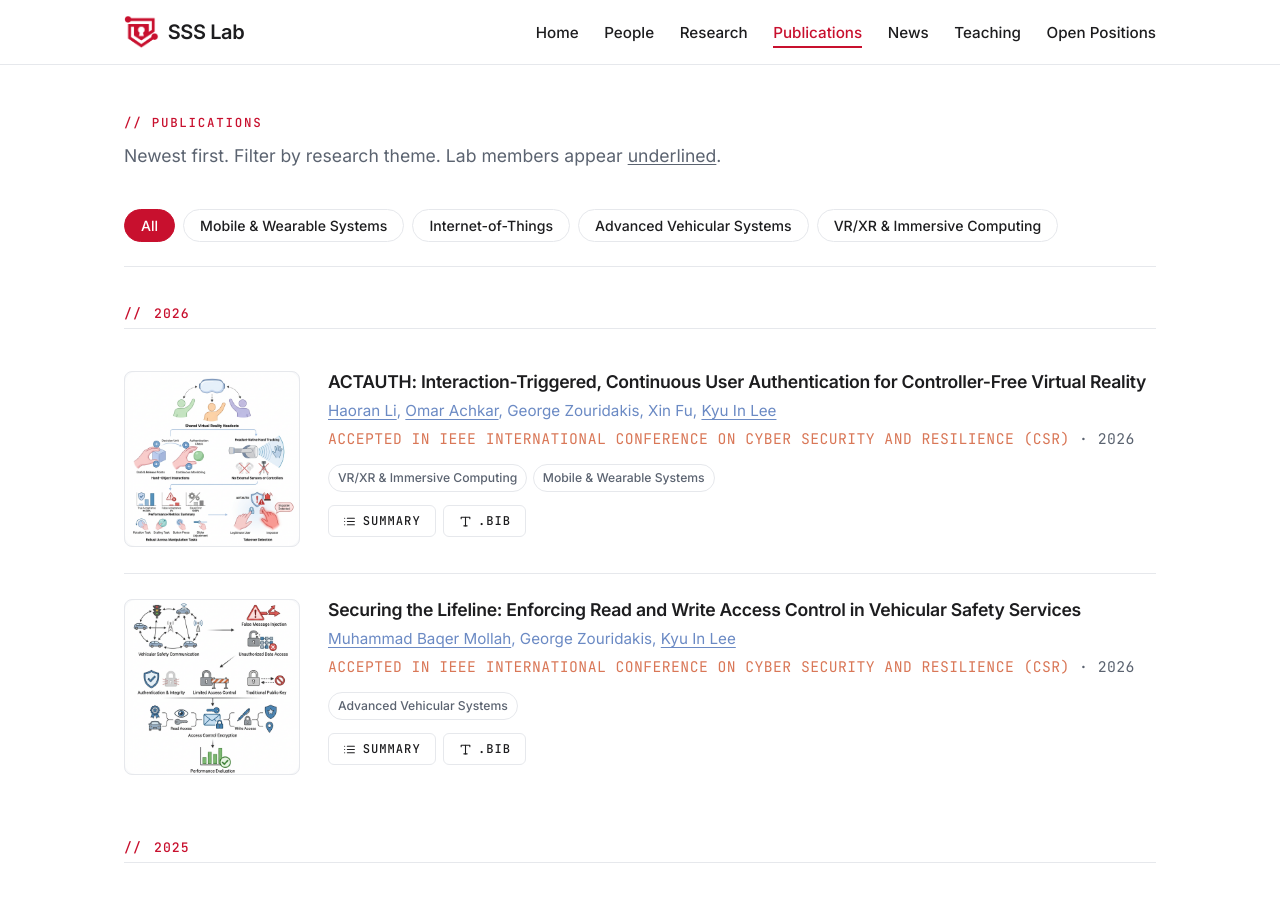
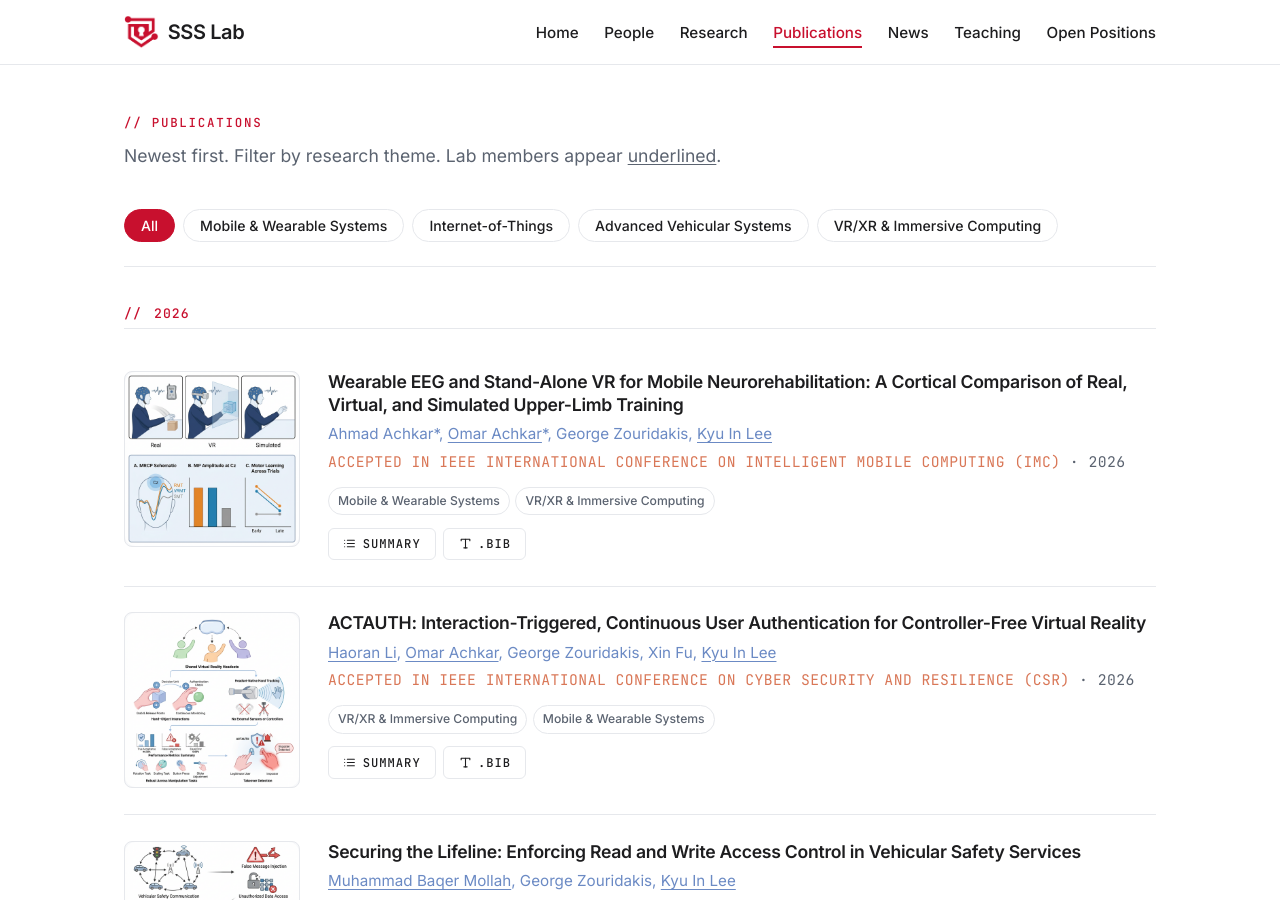
Before and after one commit to UH-SSS-Lab/uhssslab, a Jekyll site: the page built from publications.html, in a window 1280 px wide and 900 px high. Built offline with Jekyll 4.4.1, drawn with Linux system fonts in a browser that asks for light colours.

Commit message:
Add IMC '26 paper: Wearable EEG and stand-alone VR for neurorehabilitation

```diff
--- a/_data/news.yml
+++ b/_data/news.yml
@@ -1,6 +1,9 @@
 # Lab news. Newest first.
 # `date` is the display label (Month YYYY).
 # `body` is HTML; you can include <a> tags inline.
+
+- date: May 2026
+  body: 'New <a href="/publications/">paper</a> from Ahmad and Omar accepted at Intelligent Mobile Computing (IEEE IMC &rsquo;26).'
 
 - date: May 2026
   body: "Kyu In received the Teaching Excellence Award from the Cullen College of Engineering for 2025-2026!"
--- a/_data/publications.yml
+++ b/_data/publications.yml
@@ -6,6 +6,35 @@
 # Available: mobile-wearable, iot, vehicles, vr-xr.
 
 # ===== 2026 =====
+
+- title: "Wearable EEG and Stand-Alone VR for Mobile Neurorehabilitation: A Cortical Comparison of Real, Virtual, and Simulated Upper-Limb Training"
+  authors: "Ahmad Achkar*, <strong>Omar Achkar</strong>*, George Zouridakis, <strong>Kyu In Lee</strong>"
+  venue: Accepted in IEEE International Conference on Intelligent Mobile Computing (IMC)
+  year: 2026
+  themes: [mobile-wearable, vr-xr]
+  figure: /assets/img/pubs/26_NeuroRehab_IMC.png
+  pdf: ""
+  doi: ""
+  dataset: ""
+  bibtex: |
+    @inproceedings{neurorehab2026,
+      title     = {Wearable {EEG} and Stand-Alone {VR} for Mobile Neurorehabilitation: A Cortical Comparison of Real, Virtual, and Simulated Upper-Limb Training},
+      author    = {Achkar, Ahmad and Achkar, Omar and Zouridakis, George and Lee, Kyu In},
+      booktitle = {IEEE International Conference on Intelligent Mobile Computing (IMC)},
+      year      = {2026},
+      note      = {To appear}
+    }
+  abstract: >-
+    A wearable-EEG and stand-alone-VR proof-of-concept that compares cortical motor
+    preparation across three matched upper-limb reach-and-release conditions: real object
+    manipulation (RMT), VR with on-device hand tracking (VRMT), and object-free simulated
+    movement (SMT). Peak motor potentials of the movement-related cortical potential (MRCP)
+    at Cz are closely matched between VRMT and RMT (p=0.95) and significantly larger in VRMT
+    than SMT (p=0.041), with within-session reductions consistent with motor learning
+    emerging in RMT (p=0.050) and at trend level in VRMT, but absent in SMT. The results
+    suggest VR-based training engages cortical preparation networks comparably to physical
+    practice, supporting mobile EEG-guided neurorehabilitation. (* Equal contribution by
+    Ahmad Achkar and Omar Achkar.)
 
 - title: "ACTAUTH: Interaction-Triggered, Continuous User Authentication for Controller-Free Virtual Reality"
   authors: "<strong>Haoran Li</strong>, <strong>Omar Achkar</strong>, George Zouridakis, Xin Fu, <strong>Kyu In Lee</strong>"
```
Also changed, not shown: assets/img/pubs/26_NeuroRehab_IMC.png (added), 1 other file.
